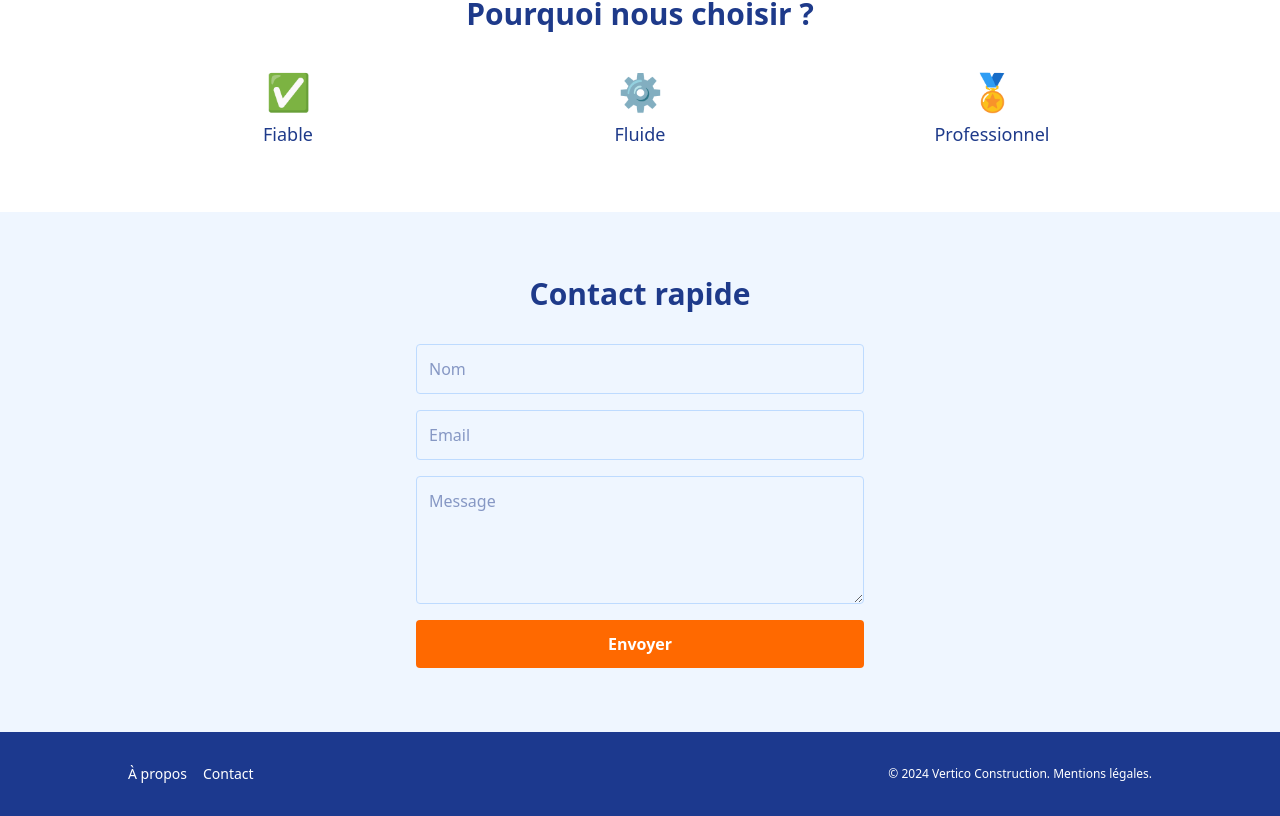
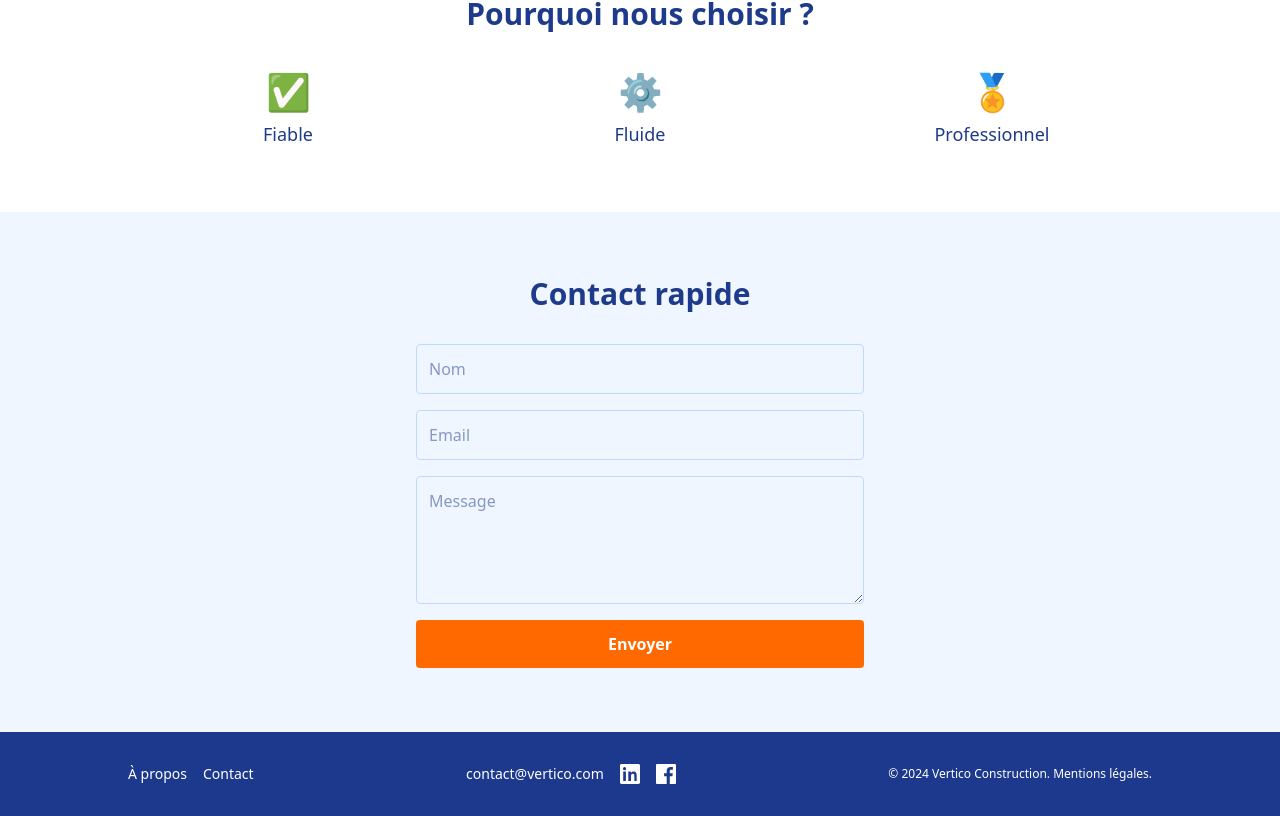
Before and after one commit to yves45839/vertico, a Next.js app: page / in a window 1280 px wide. Shown: the part 836-1652 px from the top of the page. Built offline with nearby package versions, Linux system fonts and the light colour scheme.

Commit message:
feat(footer): add social links and contact info

```diff
--- a/src/components/Footer.tsx
+++ b/src/components/Footer.tsx
@@ -10,6 +10,45 @@ export default function Footer() {
             Contact
           </a>
         </nav>
+        <div className="flex flex-col sm:flex-row items-center gap-4">
+          <a href="mailto:contact@vertico.com" className="hover:underline">
+            contact@vertico.com
+          </a>
+          <div className="flex gap-4">
+            <a
+              href="https://www.linkedin.com"
+              target="_blank"
+              rel="noopener noreferrer"
+              aria-label="LinkedIn"
+            >
+              <svg
+                xmlns="http://www.w3.org/2000/svg"
+                viewBox="0 0 24 24"
+                width="20"
+                height="20"
+                fill="currentColor"
+              >
+                <path d="M22.225 0H1.771C.792 0 0 .774 0 1.729v20.542C0 23.226.792 24 1.771 24h20.451C23.2 24 24 23.226 24 22.271V1.729C24 .774 23.2 0 22.225 0zM7.07 20.452H3.847V9h3.223v11.452zM5.458 7.433a1.868 1.868 0 110-3.736 1.868 1.868 0 010 3.736zM20.452 20.452h-3.223v-5.569c0-1.327-.026-3.037-1.852-3.037-1.852 0-2.136 1.447-2.136 2.942v5.664H9.966V9h3.091v1.561h.043c.43-.813 1.482-1.668 3.049-1.668 3.26 0 3.863 2.145 3.863 4.937v6.622z" />
+              </svg>
+            </a>
+            <a
+              href="https://www.facebook.com"
+              target="_blank"
+              rel="noopener noreferrer"
+              aria-label="Facebook"
+            >
+              <svg
+                xmlns="http://www.w3.org/2000/svg"
+                viewBox="0 0 24 24"
+                width="20"
+                height="20"
+                fill="currentColor"
+              >
+                <path d="M22.675 0H1.325C.593 0 0 .593 0 1.326v21.348C0 23.407.593 24 1.325 24h11.495V14.708h-3.13v-3.622h3.13V8.413c0-3.1 1.894-4.788 4.657-4.788 1.325 0 2.463.098 2.794.142v3.24h-1.918c-1.504 0-1.797.715-1.797 1.767v2.315h3.594l-.468 3.623h-3.126V24h6.127C23.407 24 24 23.407 24 22.674V1.326C24 .593 23.407 0 22.675 0z" />
+              </svg>
+            </a>
+          </div>
+        </div>
         <p className="text-xs">
           © 2024 Vertico Construction. Mentions légales.
         </p>
```
